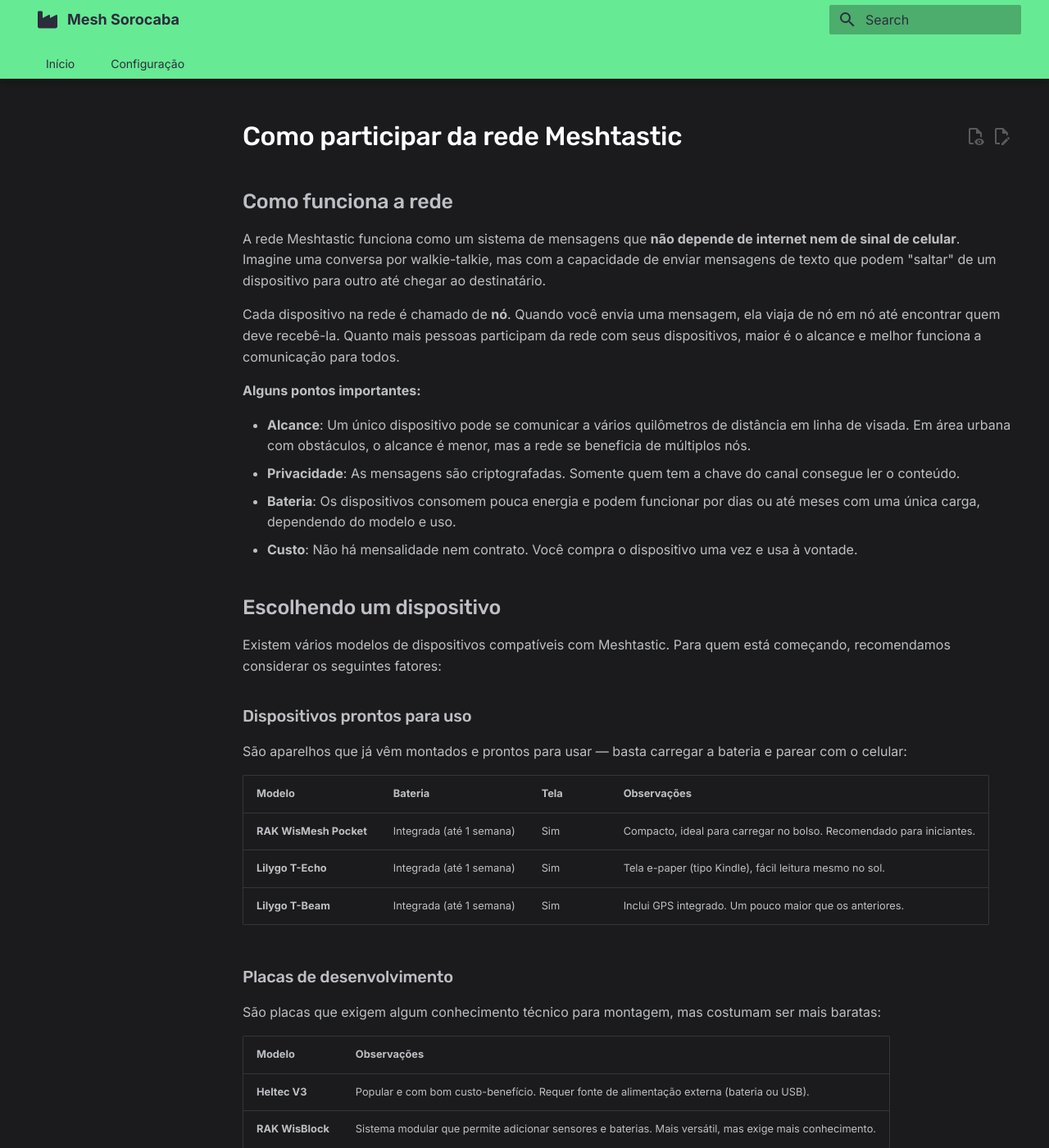
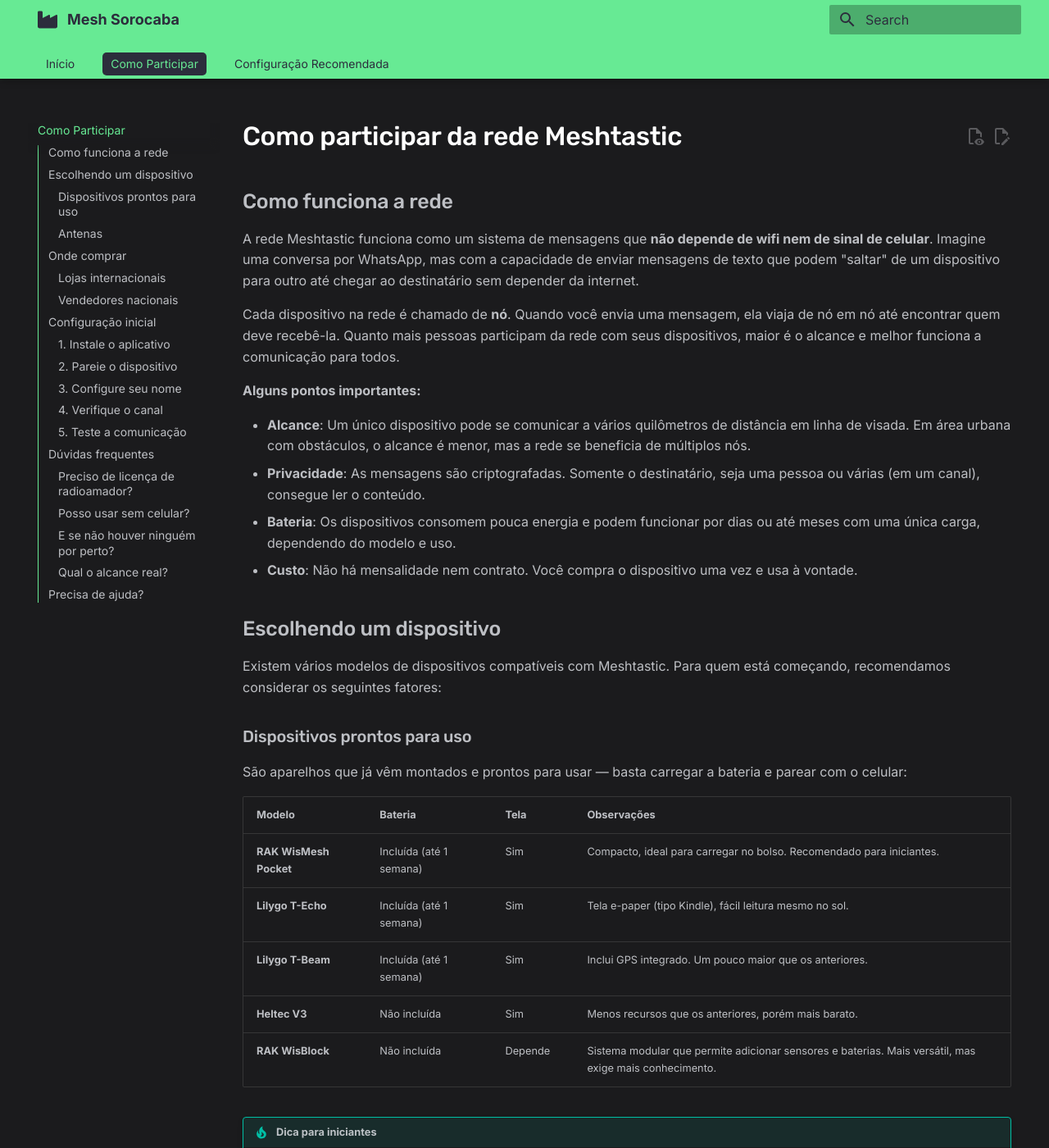
Before and after one commit to MeshSorocaba/meshsorocaba.github.io, an MkDocs documentation site: the page built from docs/como-participar.md, in a window 1280 px wide and 1400 px high. Shown: the whole window at 82% size. Built offline with MkDocs 1.6.1 and Material for MkDocs 9.7.7, drawn with Linux system fonts in a browser that asks for light colours; some of the changed text lies outside the part shown.

Commit message:
Finish how to participate

```diff
--- a/docs/como-participar.md
+++ b/docs/como-participar.md
@@ -2,14 +2,14 @@
 
 ## Como funciona a rede
 
-A rede Meshtastic funciona como um sistema de mensagens que **não depende de internet nem de sinal de celular**. Imagine uma conversa por walkie-talkie, mas com a capacidade de enviar mensagens de texto que podem "saltar" de um dispositivo para outro até chegar ao destinatário.
+A rede Meshtastic funciona como um sistema de mensagens que **não depende de wifi nem de sinal de celular**. Imagine uma conversa por WhatsApp, mas com a capacidade de enviar mensagens de texto que podem "saltar" de um dispositivo para outro até chegar ao destinatário sem depender da internet.
 
 Cada dispositivo na rede é chamado de **nó**. Quando você envia uma mensagem, ela viaja de nó em nó até encontrar quem deve recebê-la. Quanto mais pessoas participam da rede com seus dispositivos, maior é o alcance e melhor funciona a comunicação para todos.
 
 **Alguns pontos importantes:**
 
 - **Alcance**: Um único dispositivo pode se comunicar a vários quilômetros de distância em linha de visada. Em área urbana com obstáculos, o alcance é menor, mas a rede se beneficia de múltiplos nós.
-- **Privacidade**: As mensagens são criptografadas. Somente quem tem a chave do canal consegue ler o conteúdo.
+- **Privacidade**: As mensagens são criptografadas. Somente o destinatário, seja uma pessoa ou várias (em um canal), consegue ler o conteúdo.
 - **Bateria**: Os dispositivos consomem pouca energia e podem funcionar por dias ou até meses com uma única carga, dependendo do modelo e uso.
 - **Custo**: Não há mensalidade nem contrato. Você compra o dispositivo uma vez e usa à vontade.
 
@@ -23,25 +23,18 @@
 
 | Modelo | Bateria | Tela | Observações |
 | :--- | :--- | :--- | :--- |
-| **RAK WisMesh Pocket** | Integrada (até 1 semana) | Sim | Compacto, ideal para carregar no bolso. Recomendado para iniciantes. |
-| **Lilygo T-Echo** | Integrada (até 1 semana) | Sim | Tela e-paper (tipo Kindle), fácil leitura mesmo no sol. |
-| **Lilygo T-Beam** | Integrada (até 1 semana) | Sim | Inclui GPS integrado. Um pouco maior que os anteriores. |
-
-### Placas de desenvolvimento
-
-São placas que exigem algum conhecimento técnico para montagem, mas costumam ser mais baratas:
-
-| Modelo | Observações |
-| :--- | :--- |
-| **Heltec V3** | Popular e com bom custo-benefício. Requer fonte de alimentação externa (bateria ou USB). |
-| **RAK WisBlock** | Sistema modular que permite adicionar sensores e baterias. Mais versátil, mas exige mais conhecimento. |
+| **RAK WisMesh Pocket** | Incluída (até 1 semana) | Sim | Compacto, ideal para carregar no bolso. Recomendado para iniciantes. |
+| **Lilygo T-Echo** | Incluída (até 1 semana) | Sim | Tela e-paper (tipo Kindle), fácil leitura mesmo no sol. |
+| **Lilygo T-Beam** | Incluída (até 1 semana) | Sim | Inclui GPS integrado. Um pouco maior que os anteriores. |
+| **Heltec V3** | Não incluída | Sim | Menos recursos que os anteriores, porém mais barato. |
+| **RAK WisBlock** | Não incluída | Depende | Sistema modular que permite adicionar sensores e baterias. Mais versátil, mas exige mais conhecimento. |
 
 !!! tip "Dica para iniciantes"
     Se você não tem experiência com eletrônica, comece com um dispositivo pronto como o **RAK WisMesh Pocket** ou **Lilygo T-Echo**. Eles eliminam a necessidade de solda ou montagem de componentes.
 
 ### Antenas
 
-A antena que acompanha o dispositivo geralmente é suficiente para uso comum. Se quiser aumentar o alcance, é possível trocar por uma antena externa de maior ganho — mas isso requer atenção para não danificar o equipamento. A comunidade pode ajudar com recomendações.
+A antena que acompanha o dispositivo geralmente é suficiente para uso comum, mas longe do ideal. Se quiser aumentar o alcance, é possível trocar por uma antena externa de maior ganho. A comunidade pode ajudar com recomendações.
 
 ## Onde comprar
 
@@ -88,7 +81,7 @@
 
 ### 5. Teste a comunicação
 
-Se houver outros nós por perto, você verá eles aparecerem na lista de nós do aplicativo. Tente enviar uma mensagem no canal público para verificar se está tudo funcionando.
+Se houver outros nós por perto, você eventualmente verá eles aparecerem na lista de nós do aplicativo. Isso pode levar um tempo (algumas horas), já que os dispositivos são configurados com um certo intervalo para não ocuparem constantemente a banda. Tente enviar uma mensagem no canal público para verificar se está tudo funcionando.
 
 ---
 
--- a/mkdocs.yml
+++ b/mkdocs.yml
@@ -19,7 +19,8 @@
 
 nav:
   - Início: index.md
-  - Configuração: configuracao.md
+  - Como Participar: como-participar.md
+  - Configuração Recomendada: configuracao.md
 
 markdown_extensions:
   - admonition
```
